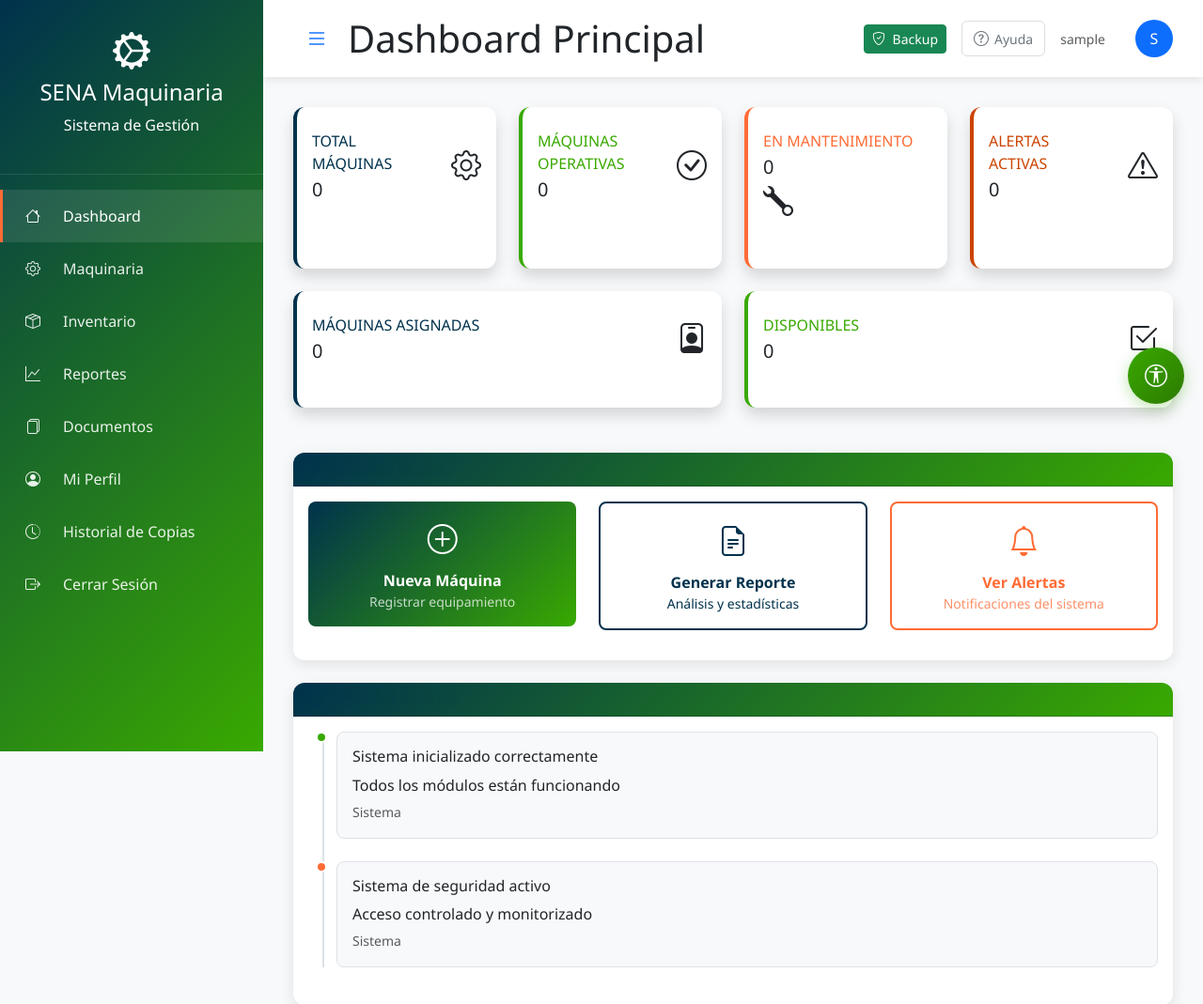
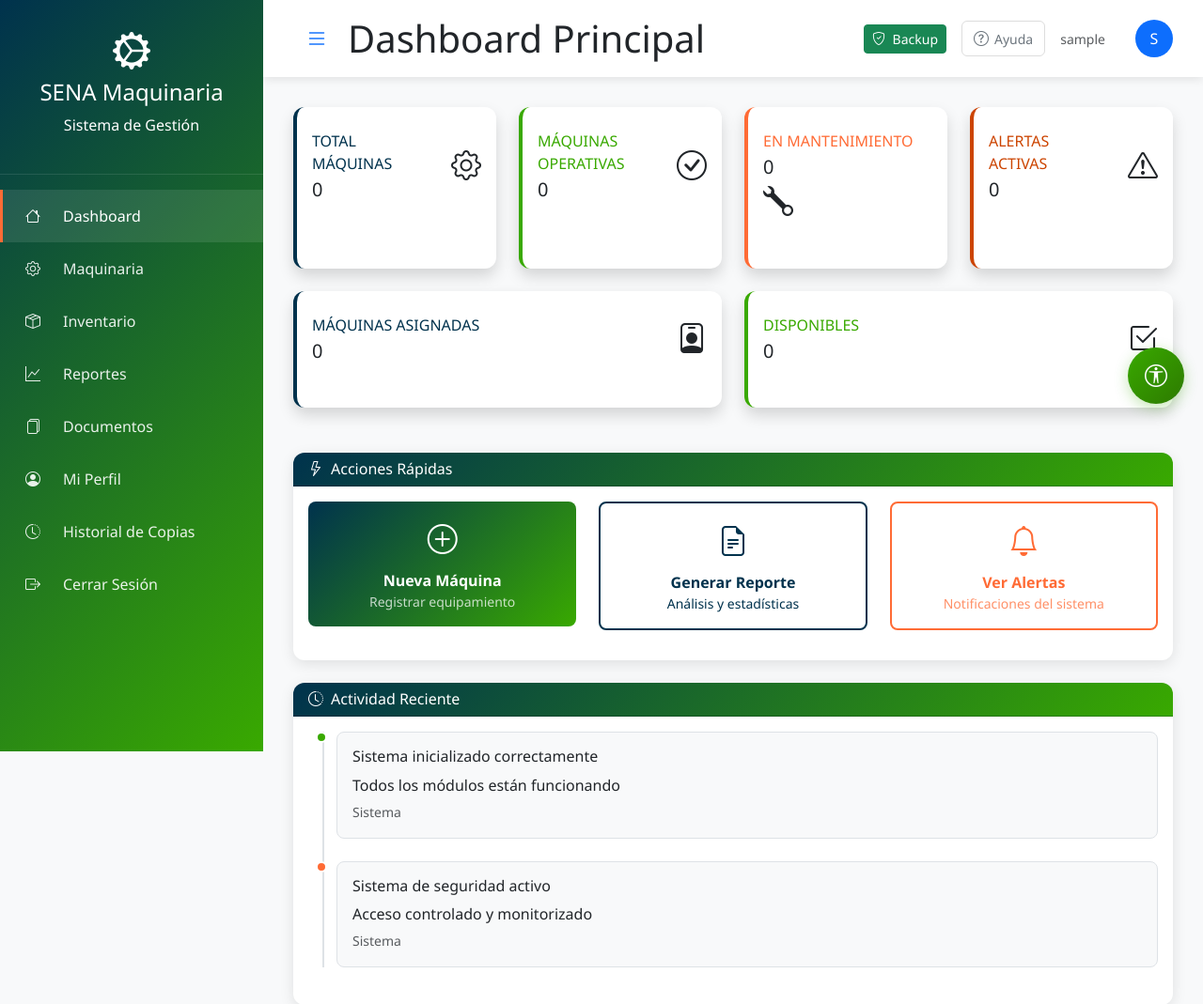
Before and after one commit to PabloFerminGuaquidaJoya/proyecto_base, a Django app: page /usuarios/dashboard/ in a window 1280 px wide. Shown: the top 1069 px of the page at 94% size. Run offline with Django 5.2, Linux system fonts and the light colour scheme; the visitor is signed in with stand-in values (Sample User, id 1); data that the repository does not hold is empty; parts of the project's set-up code (start-up, migrations or seed data) failed here and were passed over.

Commit message:
Correccion de las card-header

```diff
--- a/maquinaria/templates/base.html
+++ b/maquinaria/templates/base.html
@@ -292,9 +292,27 @@
             border-radius: 12px 12px 0 0 !important;
             font-weight: 600;
         }
+        .card-header *,
         .card-header h5,
         .card-header h6,
-        .card-header .m-0 {
+        .card-header .m-0,
+        .card-header span,
+        .card-header small,
+        .card-header a,
+        .card-header i,
+        .card-header p,
+        .card-header .text-muted,
+        .card-header .font-weight-bold,
+        .card-header .fw-bold {
+            color: white !important;
+        }
+
+        /* Anular el degradado de texto dentro de card-header (aplica a todos los templates) */
+        .card-header .text-sena-gradient {
+            background: none !important;
+            -webkit-background-clip: unset !important;
+            background-clip: unset !important;
+            -webkit-text-fill-color: white !important;
             color: white !important;
         }
 
--- a/usuarios/templates/usuarios/dashboard.html
+++ b/usuarios/templates/usuarios/dashboard.html
@@ -118,7 +118,7 @@
 <!-- Quick Actions -->
 <div class="card mb-4">
     <div class="card-header">
-        <h6 class="m-0 font-weight-bold text-sena-gradient">
+        <h6 class="m-0 font-weight-bold text-white">
             <i class="bi bi-lightning me-2"></i>Acciones Rápidas
         </h6>
     </div>
@@ -154,7 +154,7 @@
 <!-- Recent Activity -->
 <div class="card">
     <div class="card-header">
-        <h6 class="m-0 font-weight-bold text-sena-gradient">
+        <h6 class="m-0 font-weight-bold text-white">
             <i class="bi bi-clock-history me-2"></i>Actividad Reciente
         </h6>
     </div>
```
